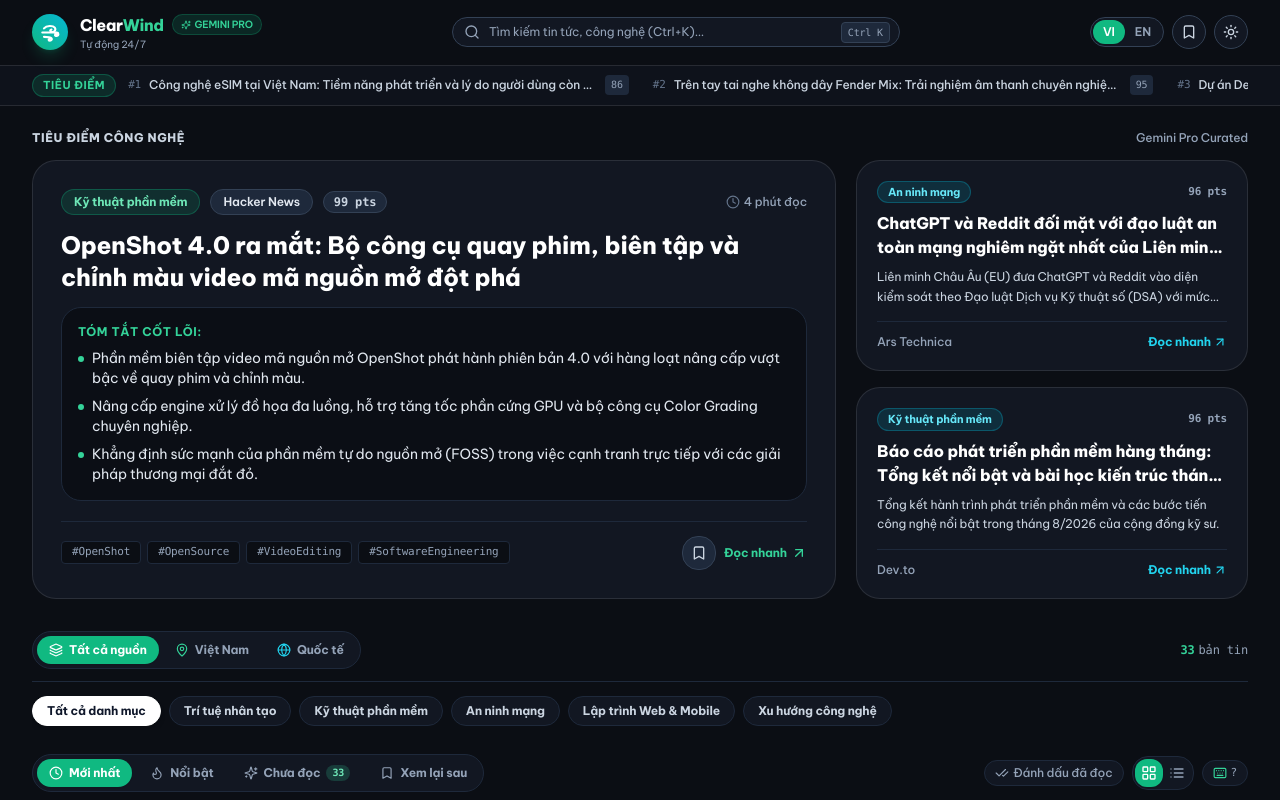
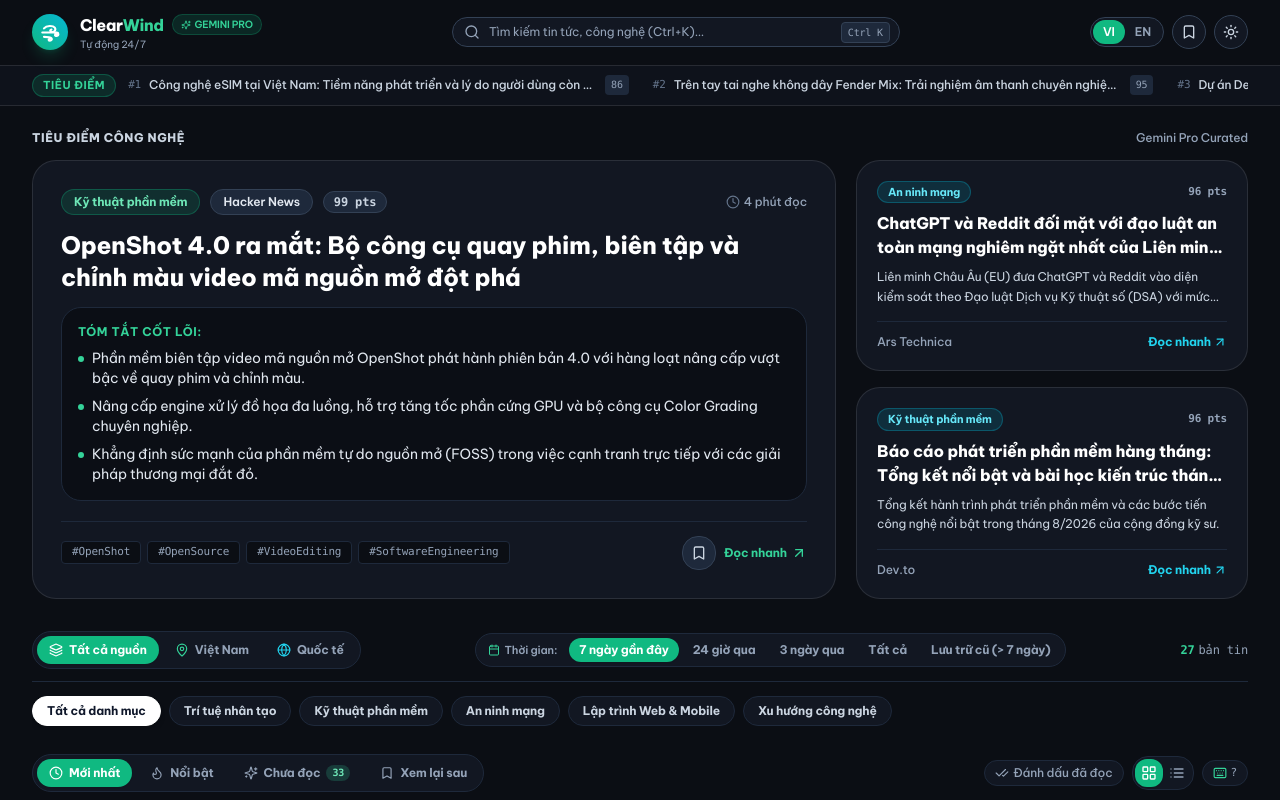
Before and after one commit to ClearWind9u/ClearWind-Tech-News, a Next.js app: page / in a window 1280 px wide. Shown: the top 800 px of the page. Built offline with nearby package versions, Linux system fonts and the light colour scheme.

Commit message:
feat(ui): implement 7-day timeframe filters, 500-article archive retention, high-end light mode and skeleton loading

```diff
--- a/app/globals.css
+++ b/app/globals.css
@@ -7,7 +7,7 @@
 :root {
   --bg-main: #0B0E14;
   --bg-card: #121722;
-  --bg-card-hover: #171E2C;
+  --bg-card-hover: #151C2A;
   --bg-subtle: #080A0F;
   --text-primary: #FFFFFF;
   --text-secondary: #CBD5E1;
@@ -19,6 +19,18 @@
   --accent-purple: #8B5CF6;
 }
 
+html.light {
+  --bg-main: #F8FAFC;
+  --bg-card: #FFFFFF;
+  --bg-card-hover: #F1F5F9;
+  --bg-subtle: #E2E8F0;
+  --text-primary: #0F172A;
+  --text-secondary: #334155;
+  --text-muted: #64748B;
+  --border-color: rgba(15, 23, 42, 0.08);
+  --border-hover: rgba(16, 185, 129, 0.5);
+}
+
 body {
   background-color: var(--bg-main);
   color: var(--text-primary);
@@ -28,6 +40,50 @@
   letter-spacing: -0.01em;
   -webkit-font-smoothing: antialiased;
   -moz-osx-font-smoothing: grayscale;
+}
+
+html.light body {
+  background-color: #F8FAFC;
+  color: #0F172A;
+}
+
+html.light .bg-\[\#0B0E14\] {
+  background-color: #F8FAFC !important;
+}
+
+html.light .bg-\[\#121722\] {
+  background-color: #FFFFFF !important;
+}
+
+html.light .bg-\[\#151C2A\],
+html.light .bg-\[\#161D2B\] {
+  background-color: #F1F5F9 !important;
+}
+
+html.light .bg-\[\#0B0E14\]\/90,
+html.light .bg-\[\#0B0E14\]\/95 {
+  background-color: #F8FAFC !important;
+}
+
+html.light .border-white\/10,
+html.light .border-white\/5,
+html.light .border-slate-800,
+html.light .border-slate-800\/80,
+html.light .border-slate-800\/90 {
+  border-color: rgba(15, 23, 42, 0.08) !important;
+}
+
+html.light .text-white {
+  color: #0F172A !important;
+}
+
+html.light .text-slate-200,
+html.light .text-slate-300 {
+  color: #334155 !important;
+}
+
+html.light .text-slate-400 {
+  color: #64748B !important;
 }
 
 .ambient-glow {
@@ -42,6 +98,10 @@
   filter: blur(50px);
   pointer-events: none;
   z-index: 0;
+}
+
+html.light .ambient-glow {
+  background: radial-gradient(circle at 50% 10%, rgba(16, 185, 129, 0.08) 0%, rgba(6, 182, 212, 0.04) 35%, transparent 70%);
 }
 
 .tech-card {
--- a/components/BilingualContext.tsx
+++ b/components/BilingualContext.tsx
@@ -1,6 +1,7 @@
 'use client';
 
 import React, { createContext, useContext, useState, useEffect, useCallback } from 'react';
+import { TimeFilterOption } from '../types/news';
 
 export type Language = 'vi' | 'en';
 export type ViewMode = 'grid' | 'compact';
@@ -46,6 +47,12 @@
   unreadCount: string;
   readLater: string;
   unreadBadge: string;
+  timeFilterLabel: string;
+  timeAll: string;
+  time24h: string;
+  time3d: string;
+  time7d: string;
+  timeArchived: string;
 }
 
 const translationsDict: Record<Language, Translations> = {
@@ -89,6 +96,12 @@
     unreadCount: 'bài chưa đọc',
     readLater: 'Lưu xem sau',
     unreadBadge: 'Mới',
+    timeFilterLabel: 'Thời gian:',
+    timeAll: 'Tất cả',
+    time24h: '24 giờ qua',
+    time3d: '3 ngày qua',
+    time7d: '7 ngày gần đây',
+    timeArchived: 'Lưu trữ cũ (> 7 ngày)',
   },
   en: {
     appName: 'ClearWind Tech',
@@ -130,6 +143,12 @@
     unreadCount: 'unread',
     readLater: 'Read later',
     unreadBadge: 'New',
+    timeFilterLabel: 'Timeframe:',
+    timeAll: 'All Time',
+    time24h: 'Last 24h',
+    time3d: 'Last 3 Days',
+    time7d: 'Last 7 Days',
+    timeArchived: 'Archived (> 7 Days)',
   },
 };
 
@@ -148,6 +167,8 @@
   isRead: (id: string) => boolean;
   sortOption: SortOption;
   setSortOption: (sort: SortOption) => void;
+  timeFilter: TimeFilterOption;
+  setTimeFilter: (time: TimeFilterOption) => void;
   upvotes: Record<string, boolean>;
   toggleUpvote: (id: string) => void;
   isUpvoted: (id: string) => boolean;
@@ -166,6 +187,7 @@
   const [bookmarks, setBookmarks] = useState<string[]>([]);
   const [readArticles, setReadArticles] = useState<string[]>([]);
   const [sortOption, setSortOption] = useState<SortOption>('latest');
+  const [timeFilter, setTimeFilterState] = useState<TimeFilterOption>('7d');
   const [upvotes, setUpvotes] = useState<Record<string, boolean>>({});
   const [viewMode, setViewModeState] = useState<ViewMode>('grid');
   const [isDark, setIsDark] = useState<boolean>(true);
@@ -220,6 +242,10 @@
   const setViewMode = (mode: ViewMode) => {
     setViewModeState(mode);
     localStorage.setItem('tech_news_view', mode);
+  };
+
+  const setTimeFilter = (newTime: TimeFilterOption) => {
+    setTimeFilterState(newTime);
   };
 
   const toggleBookmark = useCallback((id: string) => {
@@ -307,6 +333,8 @@
         isRead,
         sortOption,
         setSortOption,
+        timeFilter,
+        setTimeFilter,
         upvotes,
         toggleUpvote,
         isUpvoted,
--- a/components/CategoryFilter.tsx
+++ b/components/CategoryFilter.tsx
@@ -3,7 +3,7 @@
 import React from 'react';
 import { getCategoryLabel } from '../types/news';
 import { useBilingual } from './BilingualContext';
-import { Layers, MapPin, Globe } from 'lucide-react';
+import { Layers, MapPin, Globe, Calendar, Clock } from 'lucide-react';
 
 interface CategoryFilterProps {
   categories: string[];
@@ -22,12 +22,13 @@
   onSelectOrigin,
   totalArticlesCount,
 }) => {
-  const { lang, t } = useBilingual();
+  const { lang, t, timeFilter, setTimeFilter } = useBilingual();
 
   return (
     <div className="space-y-3.5 mb-6">
-      {/* Origins Switcher (Tabs) & Counter */}
+      {/* Top Filter Bar: Origins Switcher, Timeframe Switcher & Counter */}
       <div className="flex flex-wrap items-center justify-between gap-2.5 pb-3 border-b border-slate-800">
+        {/* Origins (Vietnam / Global / All) */}
         <div className="flex items-center gap-1 p-1 bg-[#121722] rounded-xl border border-slate-800 text-xs">
           <button
             onClick={() => onSelectOrigin('all')}
@@ -66,7 +67,71 @@
           </button>
         </div>
 
-        <div className="text-xs text-slate-400 font-mono flex items-center gap-1">
+        {/* Timeframe Filter (7 ngày gần nhất / 24h / 3d / Tất cả / Cũ >7d) */}
+        <div className="flex items-center gap-1 p-1 bg-[#121722] rounded-xl border border-slate-800 text-xs overflow-x-auto">
+          <span className="text-[11px] text-slate-400 font-semibold px-2 flex items-center gap-1 shrink-0">
+            <Calendar className="w-3 h-3 text-emerald-400" />
+            <span className="hidden sm:inline">{t.timeFilterLabel}</span>
+          </span>
+
+          <button
+            onClick={() => setTimeFilter('7d')}
+            className={`px-2.5 py-1 font-bold rounded-lg transition-colors shrink-0 ${
+              timeFilter === '7d'
+                ? 'bg-emerald-500 text-white shadow-sm'
+                : 'text-slate-400 hover:text-white'
+            }`}
+          >
+            {t.time7d}
+          </button>
+
+          <button
+            onClick={() => setTimeFilter('24h')}
+            className={`px-2.5 py-1 font-bold rounded-lg transition-colors shrink-0 ${
+              timeFilter === '24h'
+                ? 'bg-emerald-500 text-white shadow-sm'
+                : 'text-slate-400 hover:text-white'
+            }`}
+          >
+            {t.time24h}
+          </button>
+
+          <button
+            onClick={() => setTimeFilter('3d')}
+            className={`px-2.5 py-1 font-bold rounded-lg transition-colors shrink-0 ${
+              timeFilter === '3d'
+                ? 'bg-emerald-500 text-white shadow-sm'
+                : 'text-slate-400 hover:text-white'
+            }`}
+          >
+            {t.time3d}
+          </button>
+
+          <button
+            onClick={() => setTimeFilter('all')}
+            className={`px-2.5 py-1 font-bold rounded-lg transition-colors shrink-0 ${
+              timeFilter === 'all'
+                ? 'bg-emerald-500 text-white shadow-sm'
+                : 'text-slate-400 hover:text-white'
+            }`}
+          >
+            {t.timeAll}
+          </button>
+
+          <button
+            onClick={() => setTimeFilter('archived')}
+            className={`px-2.5 py-1 font-bold rounded-lg transition-colors shrink-0 ${
+              timeFilter === 'archived'
+                ? 'bg-amber-500 text-slate-950 shadow-sm font-extrabold'
+                : 'text-slate-400 hover:text-amber-300'
+            }`}
+          >
+            {t.timeArchived}
+          </button>
+        </div>
+
+        {/* Counter */}
+        <div className="text-xs text-slate-400 font-mono flex items-center gap-1 shrink-0">
           <span className="text-emerald-400 font-bold">{totalArticlesCount}</span>
           <span>{lang === 'vi' ? 'bản tin' : 'articles'}</span>
         </div>
--- a/components/NewsAppClient.tsx
+++ b/components/NewsAppClient.tsx
@@ -1,7 +1,7 @@
 'use client';
 
 import React, { useState, useMemo, useEffect } from 'react';
-import { NewsDatabase, NewsItem } from '@/types/news';
+import { NewsDatabase, NewsItem, isArticleInTimeRange } from '@/types/news';
 import { Navbar } from './Navbar';
 import { HeroBento } from './HeroBento';
 import { TrendingTicker } from './TrendingTicker';
@@ -49,6 +49,7 @@
     cleanupStaleBookmarks,
     sortOption,
     setSortOption,
+    timeFilter,
   } = useBilingual();
 
   const [searchQuery, setSearchQuery] = useState('');
@@ -60,10 +61,10 @@
 
   // Auto clean up stale bookmarks when articles load
   useEffect(() => {
-    if (initialData.articles && initialData.articles.length > 0) {
-      cleanupStaleBookmarks(initialData.articles.map((a) => a.id));
+    if (initialData?.articles && initialData.articles.length > 0) {
+      cleanupStaleBookmarks(initialData.articles.map((a: NewsItem) => a.id));
     }
-  }, [initialData.articles, cleanupStaleBookmarks]);
+  }, [initialData?.articles, cleanupStaleBookmarks]);
 
   useEffect(() => {
     const handleKeyDown = (e: KeyboardEvent) => {
@@ -149,6 +150,13 @@
         return false;
       }
 
+      // Timeframe Filter (Preserve bookmarks and search results across all time)
+      if (sortOption !== 'saved' && !searchQuery.trim() && !selectedTag) {
+        if (!isArticleInTimeRange(article.publishedAt, timeFilter)) {
+          return false;
+        }
+      }
+
       if (searchQuery.trim()) {
         const query = searchQuery.toLowerCase().trim();
         const titleVi = (article.title_vi || '').toLowerCase();
@@ -193,6 +201,7 @@
     searchQuery,
     selectedTag,
     sortOption,
+    timeFilter,
     readArticles,
     bookmarks,
     isRead,
--- a/scripts/fetch_news.ts
+++ b/scripts/fetch_news.ts
@@ -463,10 +463,10 @@
     }
   }
 
-  // Merge and sort all articles
+  // Merge and sort all articles (Preserve long-term knowledge archive up to 500 articles)
   const allArticles = [...newArticles, ...db.articles]
     .sort((a, b) => new Date(b.publishedAt).getTime() - new Date(a.publishedAt).getTime())
-    .slice(0, 100); // Keep top 100 freshest articles
+    .slice(0, 500);
 
   const updatedDb: NewsDatabase = {
     lastUpdated: new Date().toISOString(),
--- a/types/news.ts
+++ b/types/news.ts
@@ -60,3 +60,27 @@
 });
 
 export type NewsDatabase = z.infer<typeof NewsDatabaseSchema>;
+
+export type TimeFilterOption = 'all' | '24h' | '3d' | '7d' | 'archived';
+
+export function isArticleInTimeRange(publishedAt: string, filter: TimeFilterOption): boolean {
+  if (filter === 'all') return true;
+  const now = Date.now();
+  const articleTime = new Date(publishedAt).getTime();
+  if (isNaN(articleTime)) return true;
+
+  const diffHours = (now - articleTime) / (1000 * 60 * 60);
+
+  switch (filter) {
+    case '24h':
+      return diffHours <= 24;
+    case '3d':
+      return diffHours <= 72;
+    case '7d':
+      return diffHours <= 168; // 7 days
+    case 'archived':
+      return diffHours > 168; // older than 7 days
+    default:
+      return true;
+  }
+}
```
Also changed, not shown: components/SkeletonCard.tsx (added, +59 -0 lines).
